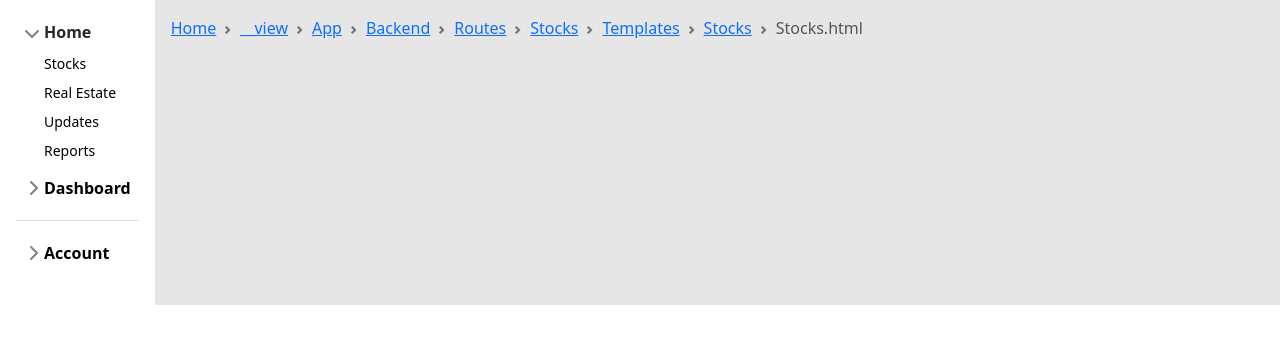
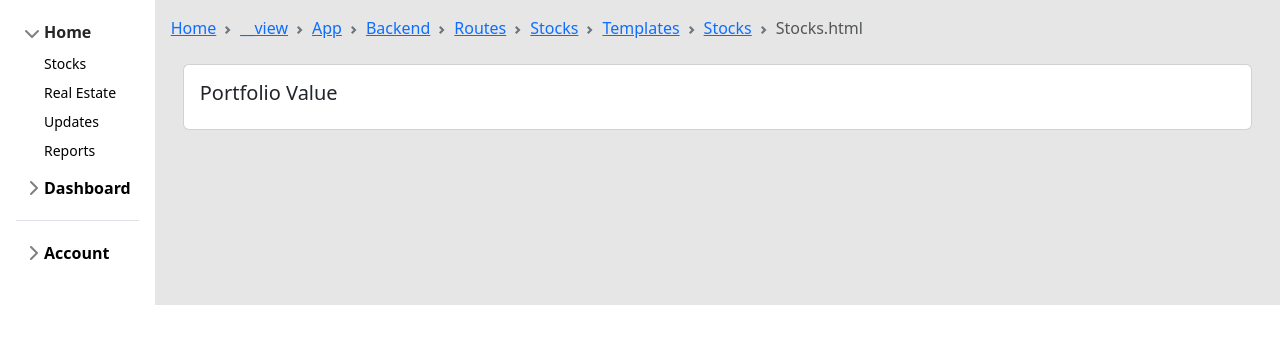
Before and after one commit to agpetrovici/finance-board, a FastAPI app: template app/backend/routes/stocks/templates/stocks/stocks.html in a window 1280 px wide. Shown: the top 344 px of the page. Run offline with FastAPI, Linux system fonts and the light colour scheme; the template is opened without the code that fills it, so the values that code supplies are empty; parts of the project's set-up code (start-up, migrations or seed data) failed here and were passed over; some libraries are stand-ins or nearby versions.

Commit message:
style: enhance layout by wrapping chart in a card for better presentation

```diff
--- a/app/backend/routes/stocks/templates/stocks/stocks.html
+++ b/app/backend/routes/stocks/templates/stocks/stocks.html
@@ -6,7 +6,16 @@
 
 {% block content %}
 <div class="container-fluid mt-4">
-    <div id="chart"></div>
+    <div class="row">
+        <div class="col-12">
+            <div class="card h-100">
+                <div class="card-body">
+                    <h5 class="card-title">Portfolio Value</h5>
+                    <div id="chart"></div>
+                </div>
+            </div>
+        </div>
+    </div>
 </div>
 {% endblock %}
 
```
